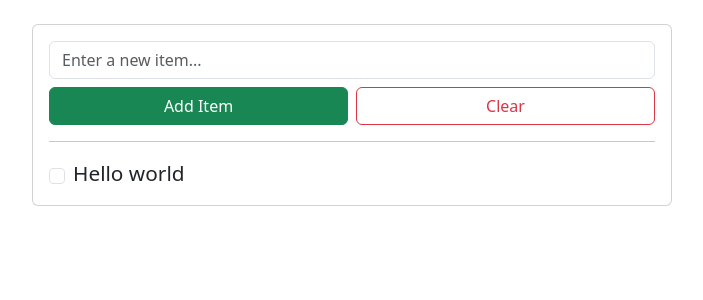
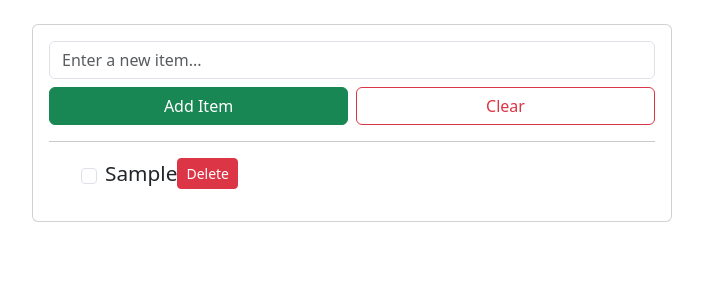
Before and after one commit to VivekP97/Todo-App, a React (Create React App) app: page / in a window 1280 px wide. Both pictures are taken after typing "Sample" into the empty fields and a click on the button "Add Item". Shown: the top 300 px of the page, without its empty margins (288-991 px from the left). Built offline with nearby package versions, Linux system fonts and the light colour scheme.

Commit message:
Create a List component and setup the functionality to add/remove list items

```diff
--- a/src/App.js
+++ b/src/App.js
@@ -1,5 +1,5 @@
 import { useState } from "react";
-import ListItem from "./components/ListItem";
+import List from "./components/List";
 import NewItemForm from "./components/NewItemForm";
 
 export default function App() {
@@ -17,16 +17,52 @@ export default function App() {
     setAllItems(newItemsList);
   }
 
+  /* This function removes the specified item from the list. */
+  function removeItemById(id) {
+    // Find the index of the given ID
+    let newAllItems = allItems.slice();
+    let i = newAllItems.findIndex(elem => elem.id === id);
+    if (i >= 0) {
+      // We were able to find the ID
+      newAllItems.splice(i, 1);
+      setAllItems(newAllItems);
+    }
+  }
+
+  /**
+   * This function handles when a list item (checkbox) is toggled.
+   * @param id - The ID of the list item to toggle
+   * @param newVal - The new state of the checkbox
+   * */
+  function handleCheckboxToggle(id, newVal) {
+    console.log("[handleCheckboxToggle] Triggered for: ", id, newVal);
+
+    // Confirm that 'id' is not empty
+    if (!id) {
+      console.log("[handleCheckboxToggle] ID is empty!");
+      return;
+    }
+
+    // Find the index of the given ID
+    let newAllItems = allItems.slice();
+    let i = newAllItems.findIndex(elem => elem.id === id);
+    if (i >= 0) {
+      // We were able to find the ID
+      newAllItems[i].completed = !!newVal;
+      setAllItems(newAllItems);
+    }
+  }
+
   return (
     <>
       {/* Container for all the page content */}
       <div className="col-12 col-md-6 mt-4 mx-auto card p-3">
         {/* Form to enter new list items */}
         <div>
-          <NewItemForm handleNewItem={addItemToList}></NewItemForm>
+          <NewItemForm handleNewItem={addItemToList} />
         </div>
         <hr className="my-3"/>
-        <ListItem itemInfo={{title: 'Hello world', lastModifiedTime: new Date(), isChecked: false}}></ListItem>
+        <List items={allItems} handleDeleteItem={removeItemById} handleCheckboxToggle={handleCheckboxToggle} />
       </div>
     </>
   );
--- /dev/null
+++ b/src/components/List.js
@@ -0,0 +1,23 @@
+import { useState } from "react";
+import ListItem from "./ListItem";
+
+export default function List({ items, handleDeleteItem, handleCheckboxToggle }) {
+  return (
+    <>
+      <div>
+        <ul>
+          {items.map(item => {
+            return (
+              <ListItem
+                key={item.id}
+                itemInfo={item}
+                handleDeleteItem={handleDeleteItem}
+                handleCheckboxToggle={handleCheckboxToggle}
+              />
+            );
+          })}
+        </ul>
+      </div>
+    </>
+  );
+}
--- a/src/components/ListItem.js
+++ b/src/components/ListItem.js
@@ -1,14 +1,15 @@
 import { useState } from "react";
 import "../styles/main.css";
 
-export default function ListItem({ itemInfo }) {
+export default function ListItem({ itemInfo, handleDeleteItem, handleCheckboxToggle }) {
   return (
-    <>
-      <div className="d-flex align-items-center">
-        <input type="checkbox" id="list-item-checkbox" class="form-check-input me-2" />
-        <label className="list-item" htmlFor="list-item-checkbox">{itemInfo.title}</label>
-      </div>
-    </>
+    <li className="d-flex align-items-center">
+      {/* Item checkbox and label */}
+      <input type="checkbox" id={`li-checkbox-${itemInfo.id}`} className="form-check-input me-2 li-checkbox" checked={itemInfo.completed} onChange={e => {handleCheckboxToggle(itemInfo.id, e.target.checked)}} />
+      <label className="list-item" htmlFor={`li-checkbox-${itemInfo.id}`}>{itemInfo.title}</label>
+
+      {/* Button to delete an item */}
+      <button className="btn btn-danger btn-sm" onClick={() => {handleDeleteItem(itemInfo.id)}}>Delete</button>
+    </li>
   );
-
 }
--- a/src/components/NewItemForm.js
+++ b/src/components/NewItemForm.js
@@ -3,15 +3,15 @@ export default function NewItemForm({handleNewItem}) {
   const [newItem, setNewItem] = useState("");
 
   /* This function handles when the user clicks "Add Item" */
-  function handleAddItem(itemText) {
-    if (!itemText) {
+  function handleAddItem() {
+    if (!newItem) {
       // The item text is empty, so don't add it.
       return;
     }
 
     // Call the callback function to handle this item
     // NOTE: The item is supposed to be an object, not just the text as a string.
-    handleNewItem({title: itemText, lastModifiedTime: new Date(), isChecked: false});
+    handleNewItem({id: crypto.randomUUID(), title: newItem, lastModifiedTime: new Date(), completed: false});
 
     // Clear the input field
     setNewItem("");
--- a/src/styles/main.css
+++ b/src/styles/main.css
@@ -2,7 +2,7 @@ body {
     font-family: Arial, Helvetica, sans-serif;
 }
 
-/* Style for check list items */
+/* --- Style for check list items --- */
 .list-item {
     font-size: 1.3rem;
 }
@@ -11,6 +11,7 @@ body {
     font-size: 14px;
 }
 
-#list-item-checkbox:checked {
+.li-checkbox:checked {
     background-color: #198754;
 }
+/* ---------------------------------- */
```
